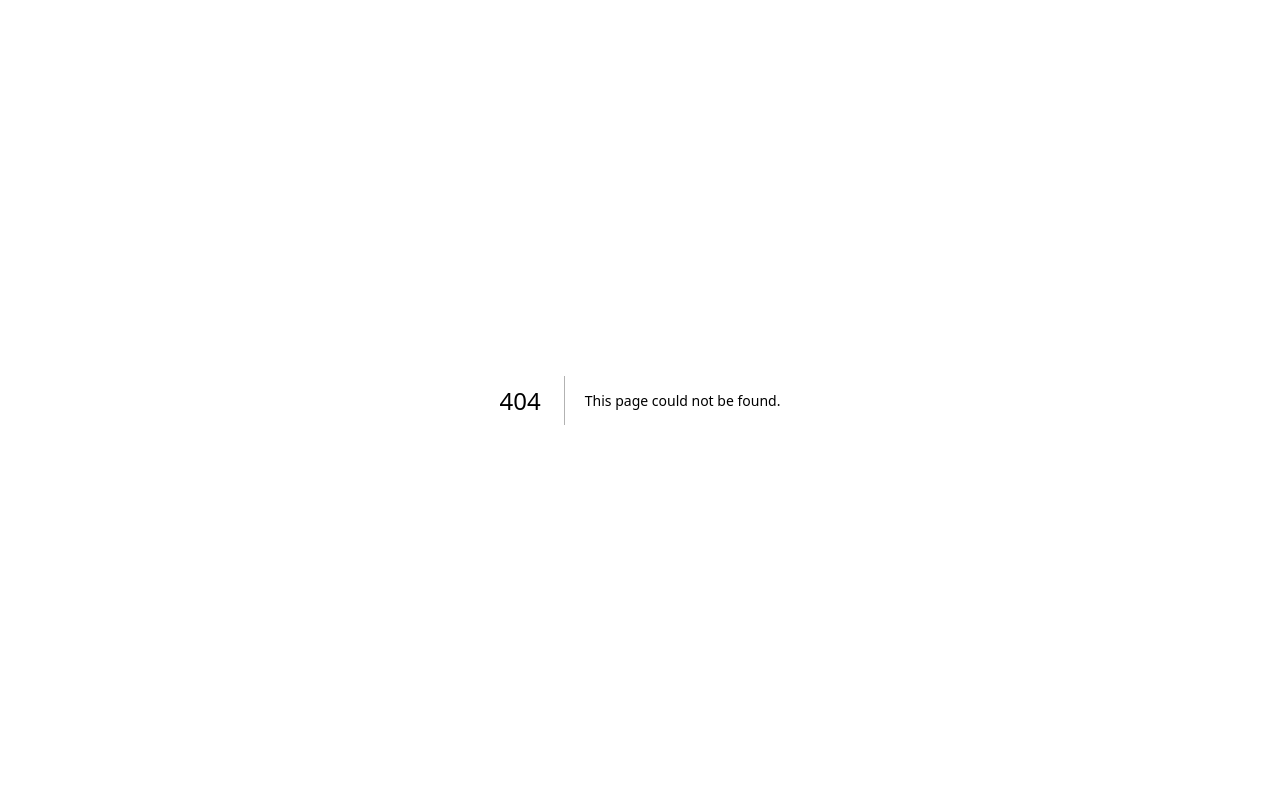
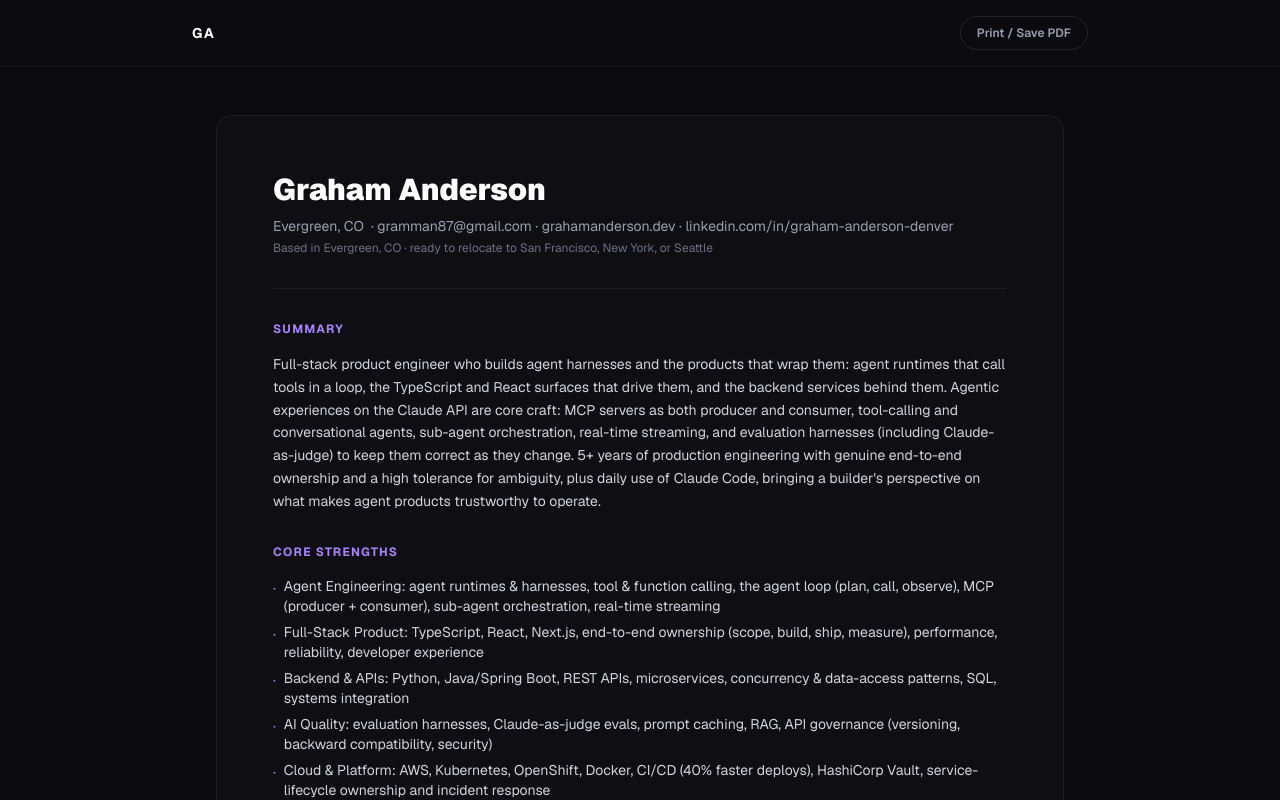
Before and after one commit to Gramman87/portfolio, a Next.js app: page /resume/computer-use in a window 1280 px wide. Before the commit this address had no page. Shown: the top 800 px of the page. Built offline with nearby package versions, Linux system fonts and the light colour scheme.

Commit message:
Add Computer Use (Anthropic) resume and cover letter variants

```diff
--- /dev/null
+++ b/app/cover-letter/computer-use/page.tsx
@@ -0,0 +1,20 @@
+import type { Metadata } from "next";
+import LetterDoc from "@/components/LetterDoc";
+
+export const metadata: Metadata = {
+  title: "Cover Letter (Anthropic, Computer Use) | Graham Anderson",
+};
+
+export default function ComputerUseCoverLetter() {
+  return (
+    <LetterDoc
+      greeting="Dear Anthropic Hiring Team,"
+      paragraphs={[
+        "I'm applying for the Product Engineer, Computer Use role. Teaching Claude to see and operate real interfaces, and building the agent harness and end-user products around that capability, is the exact kind of work I already do: I build agent runtimes that call tools in a loop and the full-stack products that wrap them. I ship across the whole stack, from the UI to the agent runtime to the backend services behind it, and agentic experiences on the Claude API are my core craft.",
+        "Most of what I build independently is agent harnesses. My Spring Boot MCP Agent runs a streaming agent that discovers tools over an MCP surface and calls them in a loop, fronted by a React UI that renders each tool call and token in real time, with the model seam isolated so a real Claude tool-use loop drops straight in. My MCP Integration Server runs a Claude agent as a real MCP client that discovers and invokes tools at runtime, so I've built both the harness and the tools it drives. I've worked tool-calling, streaming, and the agent loop from every side, and every project is live or open-source.",
+        "I'm built for the ambiguity this role calls for: I scope, build, ship, and measure end to end, shifting focus as priorities move, and I back agentic work with evaluation harnesses (including Claude-as-judge) so it stays correct as it changes. Five-plus years of production engineering keep me honest about technical quality, performance, reliability, and APIs that hold up. And I use Claude Code daily, so I come to computer-use and agent products as a heavy user with real opinions on what makes them trustworthy to operate.",
+        "I'd bring genuine end-to-end ownership and a builder's instinct to the team. I'm based in Evergreen, CO and ready to relocate to San Francisco, New York, or Seattle for this role and the close, in-person work with researchers it calls for. I'd welcome the chance to talk about what I could build on the Computer Use team. Thank you for your consideration.",
+      ]}
+    />
+  );
+}
--- /dev/null
+++ b/app/resume/computer-use/page.tsx
@@ -0,0 +1,31 @@
+import type { Metadata } from "next";
+import ResumeDoc from "@/components/ResumeDoc";
+
+export const metadata: Metadata = {
+  title: "Resume (Anthropic, Computer Use) | Graham Anderson",
+};
+
+export default function ComputerUseResume() {
+  return (
+    <ResumeDoc
+      aiSectionTitle="Agent Engineering: Independent Work"
+      locationLine="Based in Evergreen, CO · ready to relocate to San Francisco, New York, or Seattle"
+      summary="Full-stack product engineer who builds agent harnesses and the products that wrap them: agent runtimes that call tools in a loop, the TypeScript and React surfaces that drive them, and the backend services behind them. Agentic experiences on the Claude API are core craft: MCP servers as both producer and consumer, tool-calling and conversational agents, sub-agent orchestration, real-time streaming, and evaluation harnesses (including Claude-as-judge) to keep them correct as they change. 5+ years of production engineering with genuine end-to-end ownership and a high tolerance for ambiguity, plus daily use of Claude Code, bringing a builder's perspective on what makes agent products trustworthy to operate."
+      strengths={[
+        "Agent Engineering: agent runtimes & harnesses, tool & function calling, the agent loop (plan, call, observe), MCP (producer + consumer), sub-agent orchestration, real-time streaming",
+        "Full-Stack Product: TypeScript, React, Next.js, end-to-end ownership (scope, build, ship, measure), performance, reliability, developer experience",
+        "Backend & APIs: Python, Java/Spring Boot, REST APIs, microservices, concurrency & data-access patterns, SQL, systems integration",
+        "AI Quality: evaluation harnesses, Claude-as-judge evals, prompt caching, RAG, API governance (versioning, backward compatibility, security)",
+        "Cloud & Platform: AWS, Kubernetes, OpenShift, Docker, CI/CD (40% faster deploys), HashiCorp Vault, service-lifecycle ownership and incident response",
+        "Working Style: Claude Code / Cursor daily, high tolerance for ambiguity, partnering with PMs, designers, and researchers, $80M+ program leadership",
+      ]}
+      aiWork={[
+        "Spring Boot MCP Agent (github.com/Gramman87/spring-mcp-agent): a full-stack service that runs a streaming agent which discovers tools over an MCP producer surface and calls them in a loop, fronted by a React/TypeScript UI that renders each tool call and token in real time, with an OpenAI-compatible /v1/chat/completions endpoint and a JUnit suite. The model seam is isolated so a real Claude tool-use loop drops straight in.",
+        "MCP Integration Server (github.com/Gramman87/mcp-server): an enterprise MCP server exposing agentic tools over stdio and Streamable HTTP, with a Claude agent acting as a real MCP client that discovers and invokes tools at runtime, so I've built both the agent harness and the tools it drives.",
+        "HR Operations Agent and a finance analyst sub-agent system: agentic Claude workflows where the agent plans, calls tools, and synthesizes results, with data-driven UIs on top. Full-stack Next.js / TypeScript and Python, live and open-source.",
+        "Stand up evaluation harnesses: Claude-as-judge scoring on routing, coverage, and output quality across hand-written cases, plus prompt caching with cache-hit telemetry, to iterate on prompts and tool definitions and catch regressions.",
+        "Use Claude Code daily as a first-class part of how I build, bringing real opinions on what makes agent and computer-use products trustworthy to operate.",
+      ]}
+    />
+  );
+}
```
